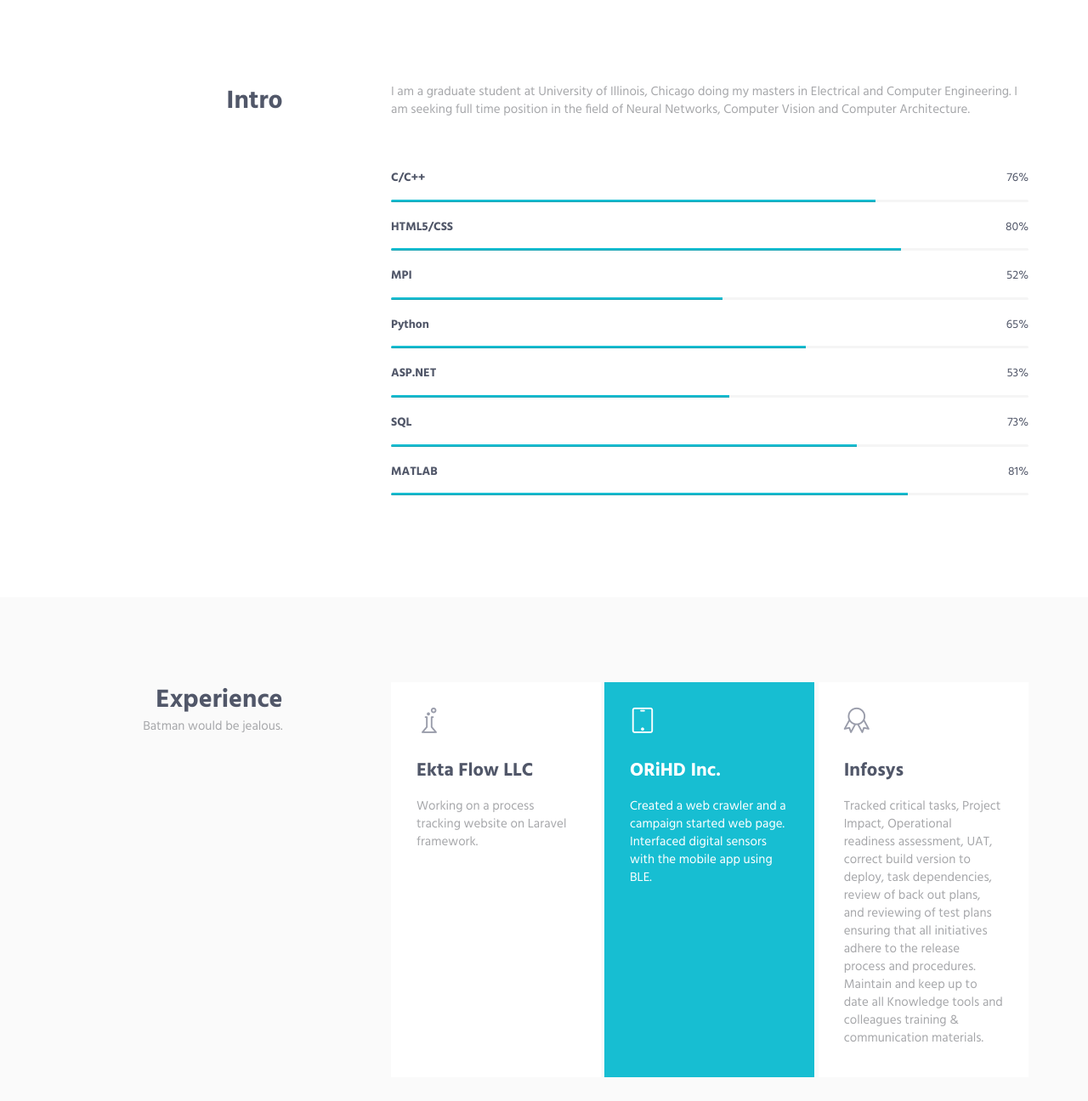
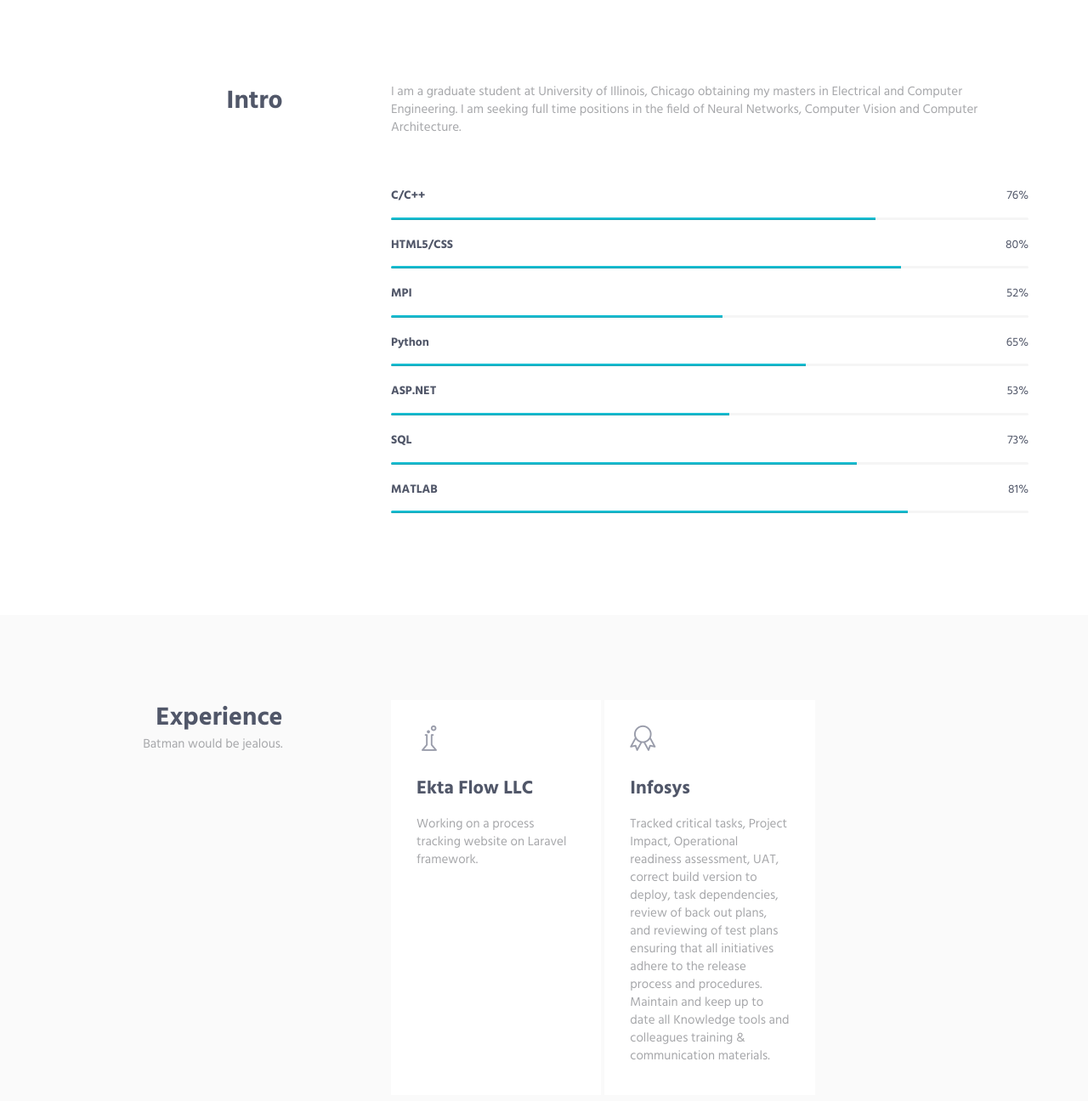
Before and after one commit to Visheshevi/visheshevi.github.io, a plain HTML site: page HTML/index.html in a window 1280 px wide. Shown: the part 663-1959 px from the top of the page at 85% size. Drawn offline with Linux system fonts and the light colour scheme.

Commit message:
Add files via upload

```diff
--- a/HTML/index.html
+++ b/HTML/index.html
@@ -104,7 +104,7 @@
                     </div>
                     <div class="col-sm-8 col-sm-offset-1">
                         <div class="margin-b-60">
-                            <p>I am a graduate student at University of Illinois, Chicago doing my masters in Electrical and Computer Engineering. I am seeking full time position in the field of Neural Networks, Computer Vision and Computer Architecture.</p>
+                            <p>I am a graduate student at University of Illinois, Chicago obtaining my masters in Electrical and Computer Engineering. I am seeking full time positions in the field of Neural Networks, Computer Vision and Computer Architecture.</p>
                         </div>
 
                         <!-- Progress Box -->
@@ -183,7 +183,7 @@
                                       <!--  <a href="#" class="content-wrapper-link"></a>-->
                                     </div>
                                 </div>
-                                <div class="col-md-4 md-margin-b-4">
+                                <!-- <div class="col-md-4 md-margin-b-4">
                                     <div class="service bg-color-base wow zoomIn" data-height="height" data-wow-duration=".3" data-wow-delay=".1s">
                                         <div class="service-element">
                                             <i class="service-icon color-white icon-screen-tablet"></i>
@@ -194,7 +194,7 @@
                                         </div>
 
                                     </div>
-                                </div>
+                                </div> -->
                                 <div class="col-md-4">
                                     <div class="service" data-height="height">
                                         <div class="service-element">
```
